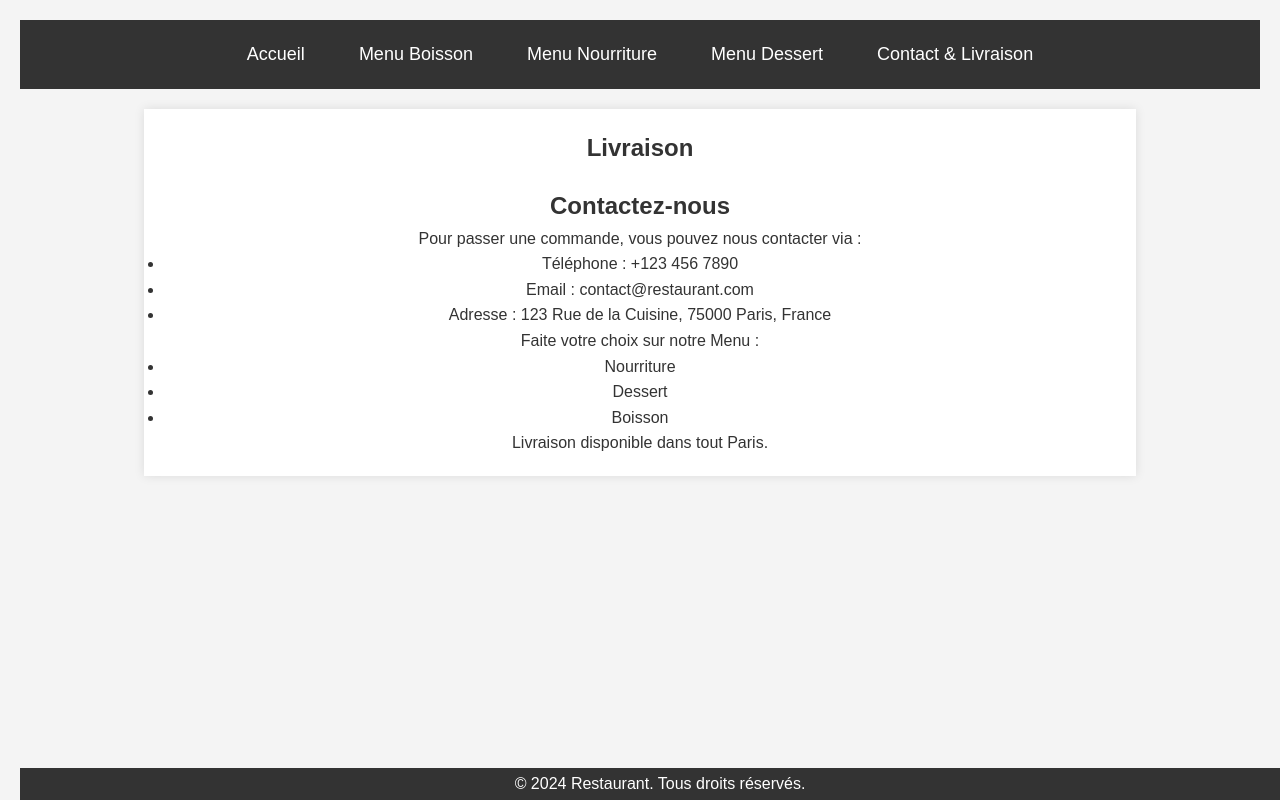
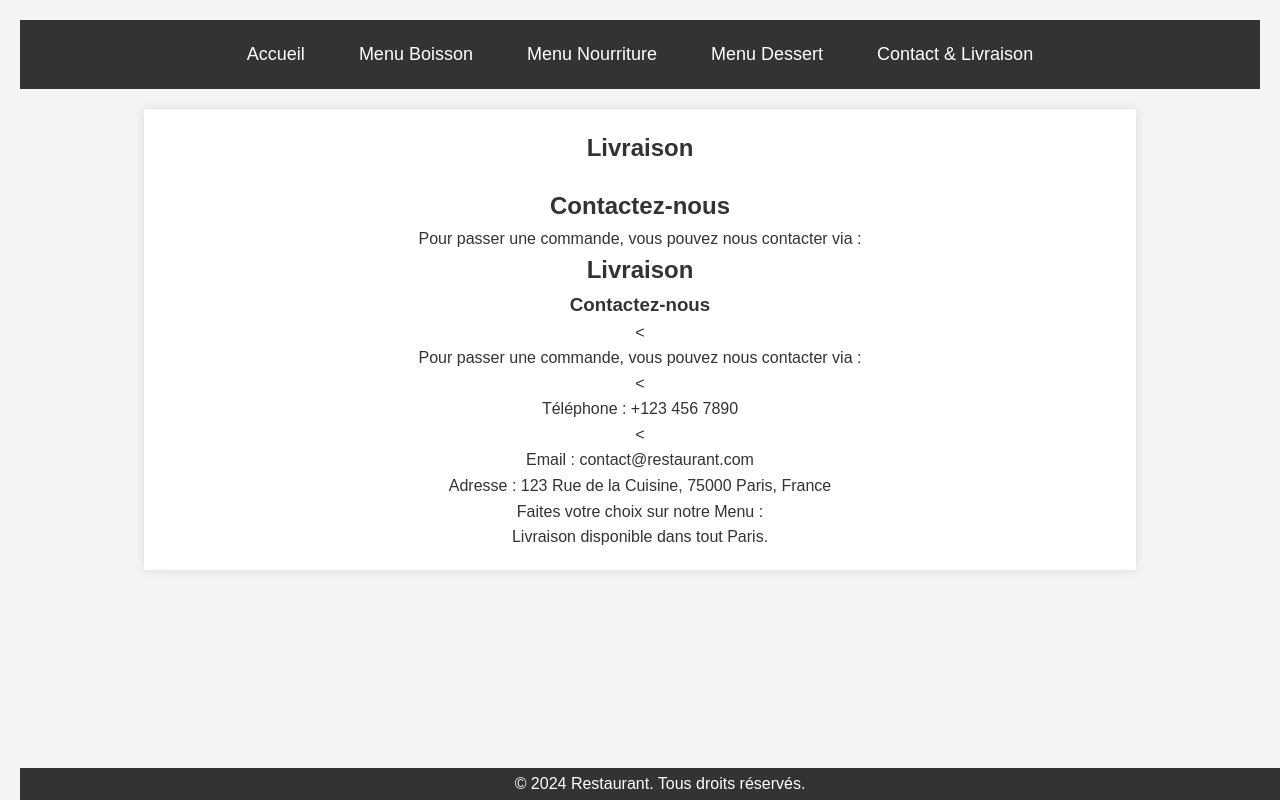
Before and after one commit to patricia243/MenuRestaurant, a plain HTML site: page contact-livraison.html in a window 1280 px wide. Drawn offline with Linux system fonts and the light colour scheme.

Commit message:
l' ajout  et l suppression des element non desiser

```diff
--- a/contact-livraison.html
+++ b/contact-livraison.html
@@ -27,17 +27,64 @@
             <div class="contact-section">
                 <h2>Contactez-nous</h2>
                 <p>Pour passer une commande, vous pouvez nous contacter via :</p>
-                <ul>
-                    <li>Téléphone : +123 456 7890</li>
-                    <li>Email : contact@restaurant.com</li>
-                    <li>Adresse : 123 Rue de la Cuisine, 75000 Paris, France</li>
-                </ul>
-                <p>Faite votre choix sur notre Menu   :</p>
-                <ul>
-                    <li>Nourriture</li>
-                    <li>Dessert</li>
-                    <li>Boisson</li>
-                </ul>
+                <!DOCTYPE html>
+<html lang="fr">
+<head>
+    <meta charset="UTF-8">
+    <meta name="viewport" content="width=device-width, initial-scale=1.0">
+
+
+<title>Contact</title>
+    <style>
+        /* Supprime les pu
+
+        /* Supprime les
+
+
+
+        /* Supprime les puces des listes */
+        ul {
+            list-style-type: none; /* Supprime les points des listes */
+            padding: 0;
+            margin: 0;
+        }
+    </style>
+</head>
+<body>
+
+    <h2>Livraison</h2>
+
+
+<h3>Contactez-nous</h3>
+
+    <
+<p>Pour passer une commande, vous pouvez nous contacter via :</p>
+
+
+<ul>
+
+        <
+
+
+<li>Téléphone : +123 456 7890</li>
+
+        <
+<li>Email : contact@restaurant.com</li>
+        <li>Adresse : 123 Rue de la Cuisine, 75000 Paris, France</li>
+
+
+
+
+
+
+<li>Faites votre choix sur notre Menu :</li>
+
+
+
+
+
+
+<ul>
 
                 <p>Livraison disponible dans tout Paris.</p>
             </div>
--- a/style.css
+++ b/style.css
@@ -126,6 +126,7 @@ h1 {
 }
 
 
+
 footer {
     background-color: #333;
     color: #fff;
@@ -136,6 +137,7 @@ footer {
     width: 100%;
 }
 
+
 footer p {
     margin: 0;
 }
```
